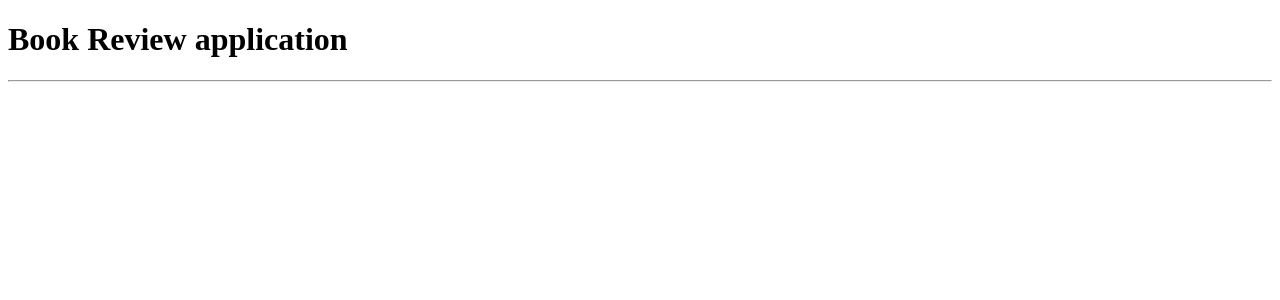
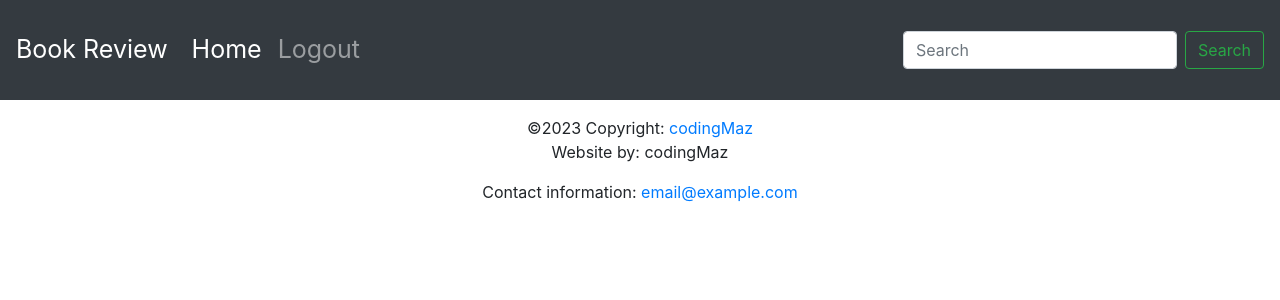
Before and after one commit to mbalandari/for-django, a Django app: page /books/ in a window 1280 px wide. Shown: the top 300 px of the page. Run offline with Django 4.2, Linux system fonts and the light colour scheme; data that the repository does not hold is empty; some libraries are stand-ins or nearby versions.

Commit message:
add template inheritance and using bootstrap styling

```diff
--- a/reviews/templates/reviews/books_list.html
+++ b/reviews/templates/reviews/books_list.html
@@ -1,37 +1,27 @@
-<!DOCTYPE html>
-<html lang="en">
+{% extends 'base.html' %}
 
-<head>
-    <meta charset="UTF-8">
-    <meta http-equiv="X-UA-Compatible" content="IE=edge">
-    <meta name="viewport" content="width=device-width, initial-scale=1.0">
-    <title>Bookr</title>
-</head>
 
-<body>
-    <h1>Book Review application</h1>
-    <hr>
-    <ul>
+{% block content %}
+<ul class="list-group">
     {% for item in book_list %}
-        <li>
-            <span>Title: </span> <span>{{ item.book.title }}</span>
+    <li class="list-group-item">
+        <span class="text-info">Title: </span> <span>{{ item.book.title }}</span>
         <br>
-            <span>Publisher: </span><span>{{ item.book.publisher }}</span>
+        <span class="text-info">Publisher: </span><span>{{ item.book.publisher }}</span>
         <br>
-            <span>Publication Date: </span><span>{{ item.book.publication_date }}</span>
+        <span class="text-info">Publication Date: </span><span>{{ item.book.publication_date }}</span>
         <br>
-            <span>Rating: </span><span>{{ item.book_rating }}</span>
+        <span class="text-info">Rating: </span ><span class="badge badge-primary badge-pill">{{ item.book_rating }}</span>
         <br>
-            <span>Number of reviews: </span><span>{{ item.number_of_reviews }}</span>
+        <span class="text-info">Number of reviews: </span><span>{{ item.number_of_reviews }}</span>
         <br>
         {% if item.book_rating is null %}
-            <span>Provide a rating and write the first review for this book.</span>
+        <span class="text-secondary">Provide a rating and write the first review for this book.</span>
         <br>
         {% endif %}
+        <a class="btn btn-primary btn-sm active" role="button" aria-pressed="true" href="/book/{{ item.book.id }}/">Reviews</a></li>
     </li>
     <br>
     {% endfor %}
 </ul>
-</body>
-
-</html>
+{% endblock %}
--- a/templates/base.html
+++ b/templates/base.html
@@ -5,11 +5,56 @@
     <meta charset="UTF-8">
     <meta http-equiv="X-UA-Compatible" content="IE=edge">
     <meta name="viewport" content="width=device-width, initial-scale=1.0">
+    <link rel="stylesheet" href="https://stackpath.bootstrapcdn.com/bootstrap/4.4.1/css/bootstrap.min.css"
+        integrity="sha384-Vkoo8x4CGsO3+Hhxv8T/Q5PaXtkKtu6ug5TOeNV6gBiFeWPGFN9MuhOf23Q9Ifjh" crossorigin="anonymous">
+    <link rel="stylesheet" href="https://cdnjs.cloudflare.com/ajax/libs/font-awesome/4.7.0/css/font-awesome.min.css">
     <title>Home Page</title>
+    <style type="text/css">
+        .navbar {
+            min-height: 100px;
+            font-size: 25px;
+        }
+
+        .navbar-brand {
+            font-size: 25px;
+        }
+    </style>
 </head>
 
 <body>
+    <nav class="navbar navbar-expand-sm navbar-dark bg-dark sticky-top">
+        <a class="navbar-brand" href="/">Book Review</a>
+        <button class="navbar-toggler" type="button" data-toggle="collapse" data-target="#navbarSupportedContent"
+            aria-controls="navbarSupportedContent" aria-expanded="false" aria-label="Toggle navigation">
+            <span class="navbar-toggler-icon"></span>
+        </button>
+        <div class="collapse navbar-collapse" id="navbarSupportedContent">
+            <ul class="navbar-nav mr-auto">
+                <li class="nav-item active">
+                    <a class="nav-link" href="/books/">Home <span class="sr-only">(current)</span></a>
+                </li>
+                <li class="nav-item">
+                    <a class="nav-link" href="#">Logout</a>
+                </li>
+            </ul>
+            <form class="form-inline my-2 my-lg-0">
+                <input class="form-control mr-sm-2" type="search" placeholder="Search" aria-label="Search">
+                <button class="btn btn-outline-success my-2 my-sm-0" type="submit">Search</button>
+            </form>
+        </div>
+    </nav>
+    {% block content %}
     <h1>Welcome to Bookr!</h1>
+    {% endblock %}
+    <!-- Copyright -->
+    <footer class="page-footer font-small blue">
+        <div class="footer-copyright text-center py-3">&copy;2023 Copyright:
+            <a href="https://codingmaz.me/"> codingMaz</a>
+            <p>Website by: codingMaz</p>
+            <p>Contact information: <a href="mailto:email@example.com">email@example.com</a></p>
+        </div>
+    </footer>
+    <!-- Copyright -->
 </body>
 
 </html>
```
Lines whose indentation alone changed are shown as unchanged.
